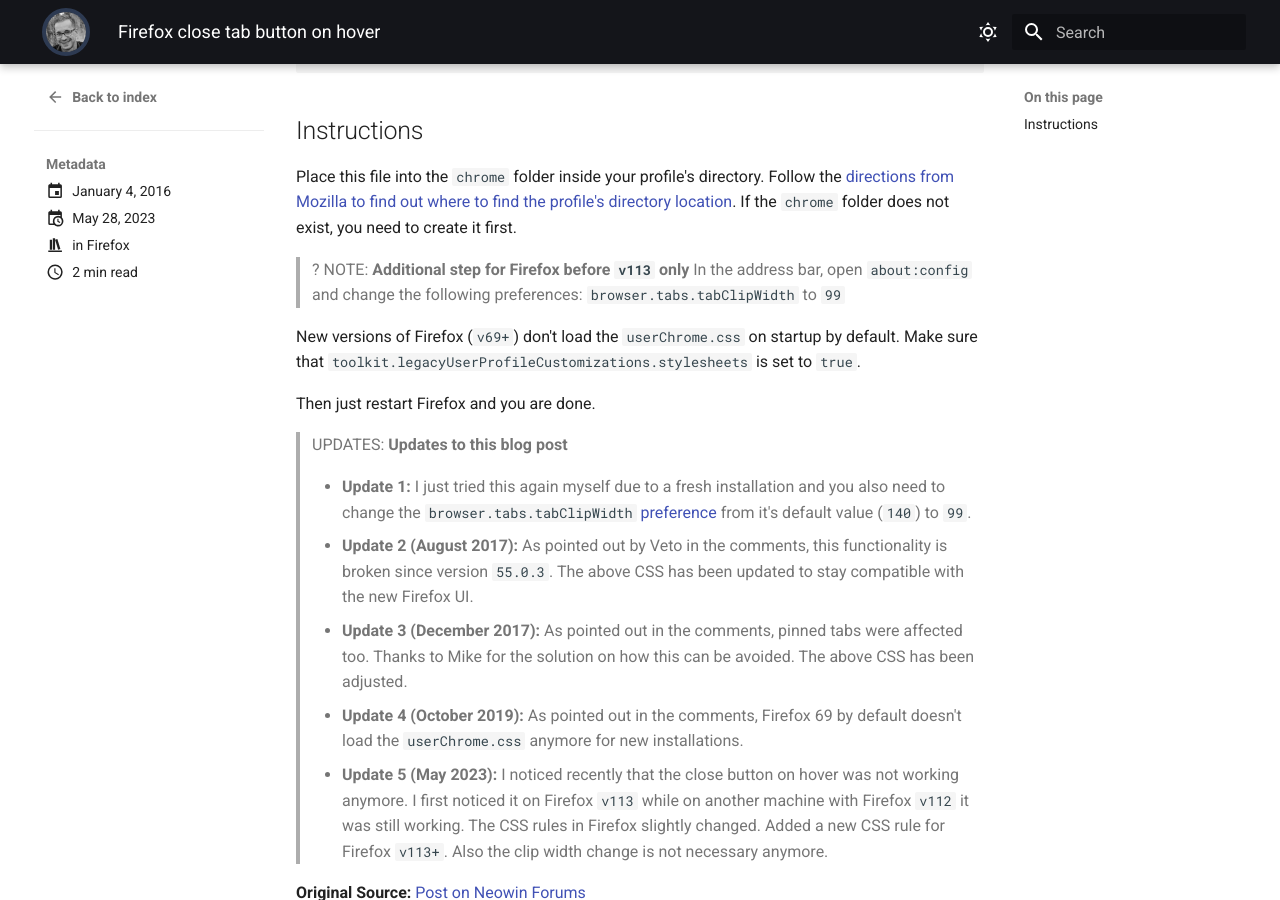
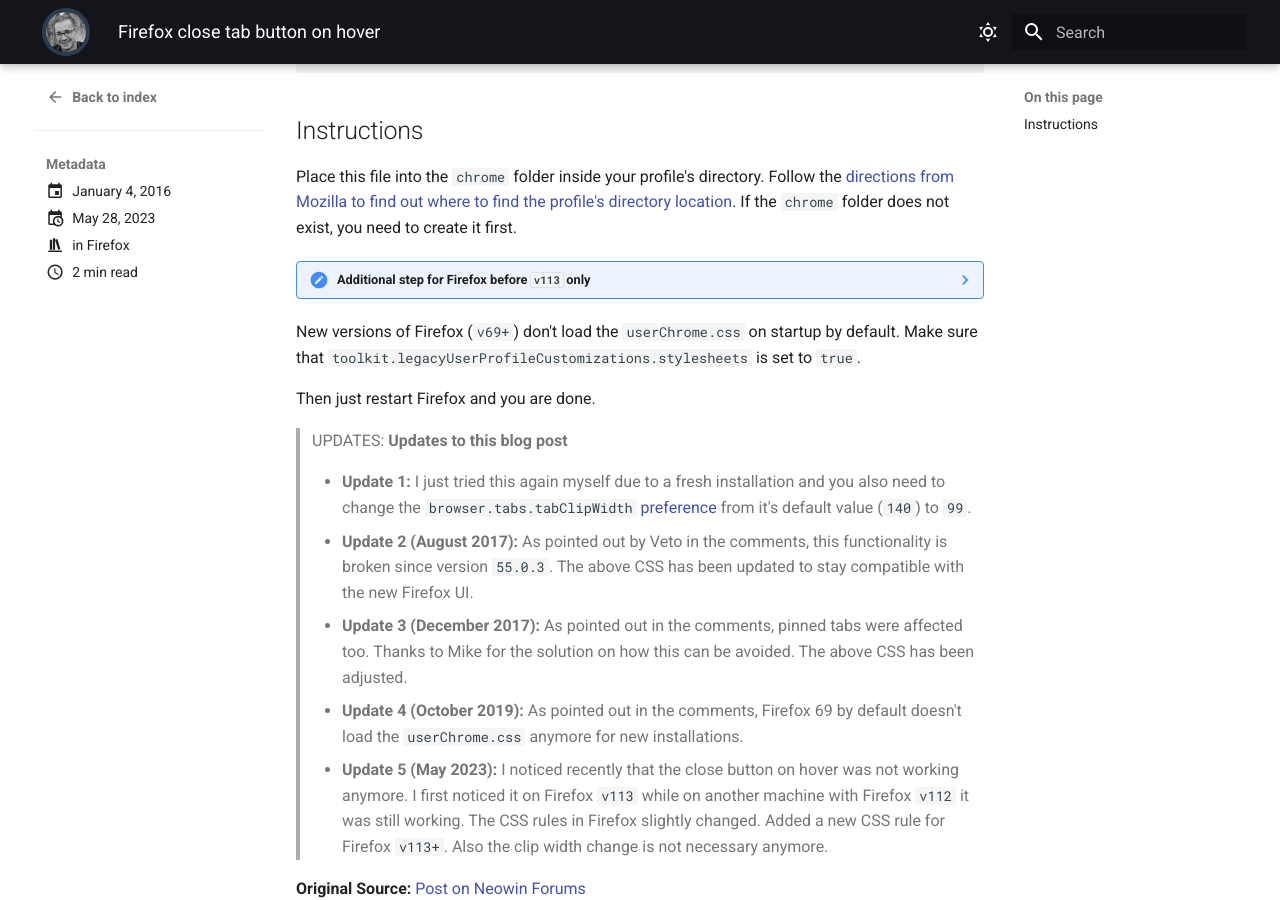
Before and after one commit to mschoettle/website, an MkDocs documentation site: the page built from docs/blog/posts/2016/firefox-close-tab-button-on-hover.md, in a window 1280 px wide and 900 px high, scrolled down 475 px. Built offline with MkDocs 1.6.1 and Material for MkDocs 9.7.7, drawn with Linux system fonts in a browser that asks for light colours; plug-ins that fetch from the network failed and are left out; some of the changed lines change nothing that is shown.

Commit message:
switch to admon

```diff
--- a/docs/blog/posts/2016/firefox-close-tab-button-on-hover.md
+++ b/docs/blog/posts/2016/firefox-close-tab-button-on-hover.md
@@ -50,11 +50,10 @@
 Follow the [directions from Mozilla to find out where to find the profile's directory location](https://support.mozilla.org/en-US/kb/profiles-where-firefox-stores-user-data).
 If the `chrome` folder does not exist, you need to create it first.
 
-<!-- markdownlint-disable-next-line max-one-sentence-per-line -->
+??? note "Additional step for Firefox before `v113` only"
 
-> ? NOTE: **Additional step for Firefox before `v113` only**
-> In the address bar, open `about:config` and change the following preferences:
-> `browser.tabs.tabClipWidth` to `99`
+    In the address bar, open `about:config` and change the following preferences:
+    `browser.tabs.tabClipWidth` to `99`
 
 New versions of Firefox (`v69+`) don't load the `userChrome.css` on startup by default.
 Make sure that `toolkit.legacyUserProfileCustomizations.stylesheets` is set to `true`.
```
